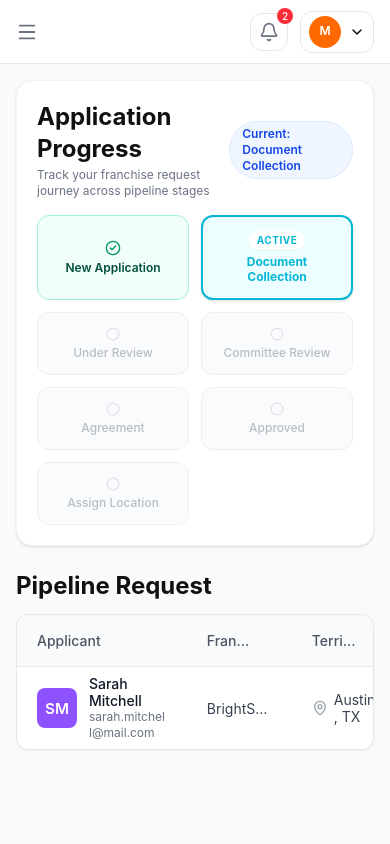
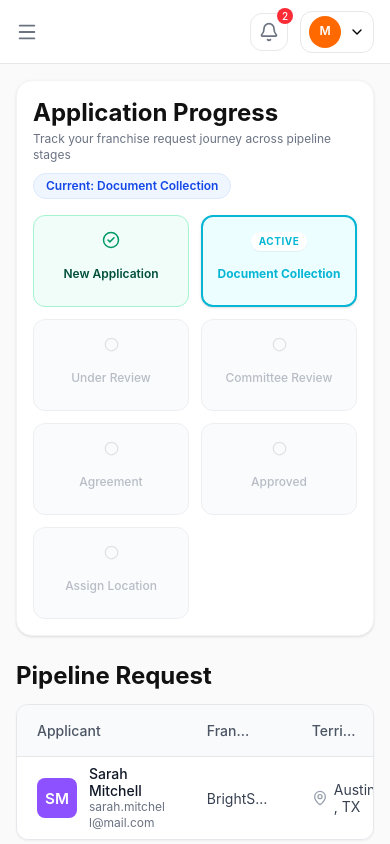
Before and after one commit to hamza-nafasat/rcs-frontend, a React (Vite) app: page /user/dashboard in a window 390 px wide. Built offline with nearby package versions, Linux system fonts and the light colour scheme.

Commit message:
improve responsive layout and alignment of pipeline stage overview cards

```diff
--- a/src/pages/user/dashboard/components/UserPipelineStageOverview.jsx
+++ b/src/pages/user/dashboard/components/UserPipelineStageOverview.jsx
@@ -17,44 +17,48 @@ const UserPipelineStageOverview = ({ currentStage = "New Application" }) => {
   const currentIndex = activeIndex === -1 ? 0 : activeIndex;
 
   return (
-    <section className="flex flex-col gap-4 rounded-2xl bg-white p-5 shadow-sm border border-gray-100">
-      <div className="flex items-center justify-between">
+    <section className="flex flex-col gap-4 rounded-2xl bg-white p-4 sm:p-5 shadow-sm border border-gray-100">
+      <div className="flex flex-col sm:flex-row sm:items-center justify-between gap-2.5">
         <div>
           <h2 className="heading-lg text-tertiary">Application Progress</h2>
           <p className="text-xs text-gray-500 mt-0.5">
             Track your franchise request journey across pipeline stages
           </p>
         </div>
-        <span className="inline-flex items-center gap-1.5 rounded-full bg-blue-50 px-3 py-1 text-xs font-semibold text-blue-700 border border-blue-100">
+        <span className="self-start sm:self-auto inline-flex items-center gap-1.5 rounded-full bg-blue-50 px-3 py-1 text-xs font-semibold text-blue-700 border border-blue-100 shrink-0">
           Current: {PIPELINE_STAGES[currentIndex]?.label}
         </span>
       </div>
 
-      <div className="grid grid-cols-2 gap-3 sm:grid-cols-3 lg:grid-cols-7">
+      <div className="grid grid-cols-2 sm:grid-cols-3 md:grid-cols-4 xl:grid-cols-7 gap-3">
         {PIPELINE_STAGES.map((stage, idx) => {
           const isCurrent = idx === currentIndex;
           const isCompleted = idx < currentIndex;
-          const isUpcoming = idx > currentIndex;
 
           if (isCurrent) {
             return (
               <div
                 key={stage.label}
                 style={{ backgroundColor: stage.bg, borderColor: stage.color }}
-                className="relative flex flex-col items-center justify-center rounded-xl p-3.5 text-center border-2 shadow-sm transition-all"
+                className="relative flex flex-col justify-between items-center rounded-xl p-3 min-h-[92px] h-full text-center border-2 shadow-sm transition-all w-full"
               >
+                {/* Fixed height top slot to align all top badges/icons on exact same line */}
+                <div className="h-6 flex items-center justify-center w-full">
                   <span
-                  className="mb-1 text-[10px] font-bold uppercase tracking-wider px-2 py-0.5 rounded-full bg-white shadow-2xs"
+                    className="text-[10px] font-bold uppercase tracking-wider px-2 py-0.5 rounded-full bg-white shadow-2xs"
                     style={{ color: stage.color }}
                   >
                     Active
                   </span>
+                </div>
+                <div className="flex-1 flex items-center justify-center w-full py-1">
                   <p
                     className="text-xs font-bold leading-tight"
                     style={{ color: stage.color }}
                   >
                     {stage.label}
                   </p>
+                </div>
               </div>
             );
           }
@@ -63,12 +67,17 @@ const UserPipelineStageOverview = ({ currentStage = "New Application" }) => {
             return (
               <div
                 key={stage.label}
-                className="relative flex flex-col items-center justify-center rounded-xl p-3.5 text-center border border-emerald-200 bg-emerald-50/70 text-emerald-800 transition-all"
+                className="relative flex flex-col justify-between items-center rounded-xl p-3 min-h-[92px] h-full text-center border border-emerald-200 bg-emerald-50/70 text-emerald-800 transition-all w-full"
               >
-                <CheckCircle2 size={16} className="mb-1 text-emerald-600" />
+                {/* Fixed height top slot to align checkmark icon perfectly */}
+                <div className="h-6 flex items-center justify-center w-full">
+                  <CheckCircle2 size={18} className="text-emerald-600" />
+                </div>
+                <div className="flex-1 flex items-center justify-center w-full py-1">
                   <p className="text-xs font-semibold text-emerald-900 leading-tight">
                     {stage.label}
                   </p>
+                </div>
               </div>
             );
           }
@@ -76,12 +85,17 @@ const UserPipelineStageOverview = ({ currentStage = "New Application" }) => {
           return (
             <div
               key={stage.label}
-              className="relative flex flex-col items-center justify-center rounded-xl p-3.5 text-center border border-gray-200 bg-gray-50 text-gray-400 transition-all opacity-70"
+              className="relative flex flex-col justify-between items-center rounded-xl p-3 min-h-[92px] h-full text-center border border-gray-200 bg-gray-50 text-gray-400 transition-all opacity-70 w-full"
             >
-              <Circle size={14} className="mb-1 text-gray-300" />
+              {/* Fixed height top slot */}
+              <div className="h-6 flex items-center justify-center w-full">
+                <Circle size={15} className="text-gray-300" />
+              </div>
+              <div className="flex-1 flex items-center justify-center w-full py-1">
                 <p className="text-xs font-medium text-gray-400 leading-tight">
                   {stage.label}
                 </p>
+              </div>
             </div>
           );
         })}
```
Lines whose indentation alone changed are shown as unchanged.
